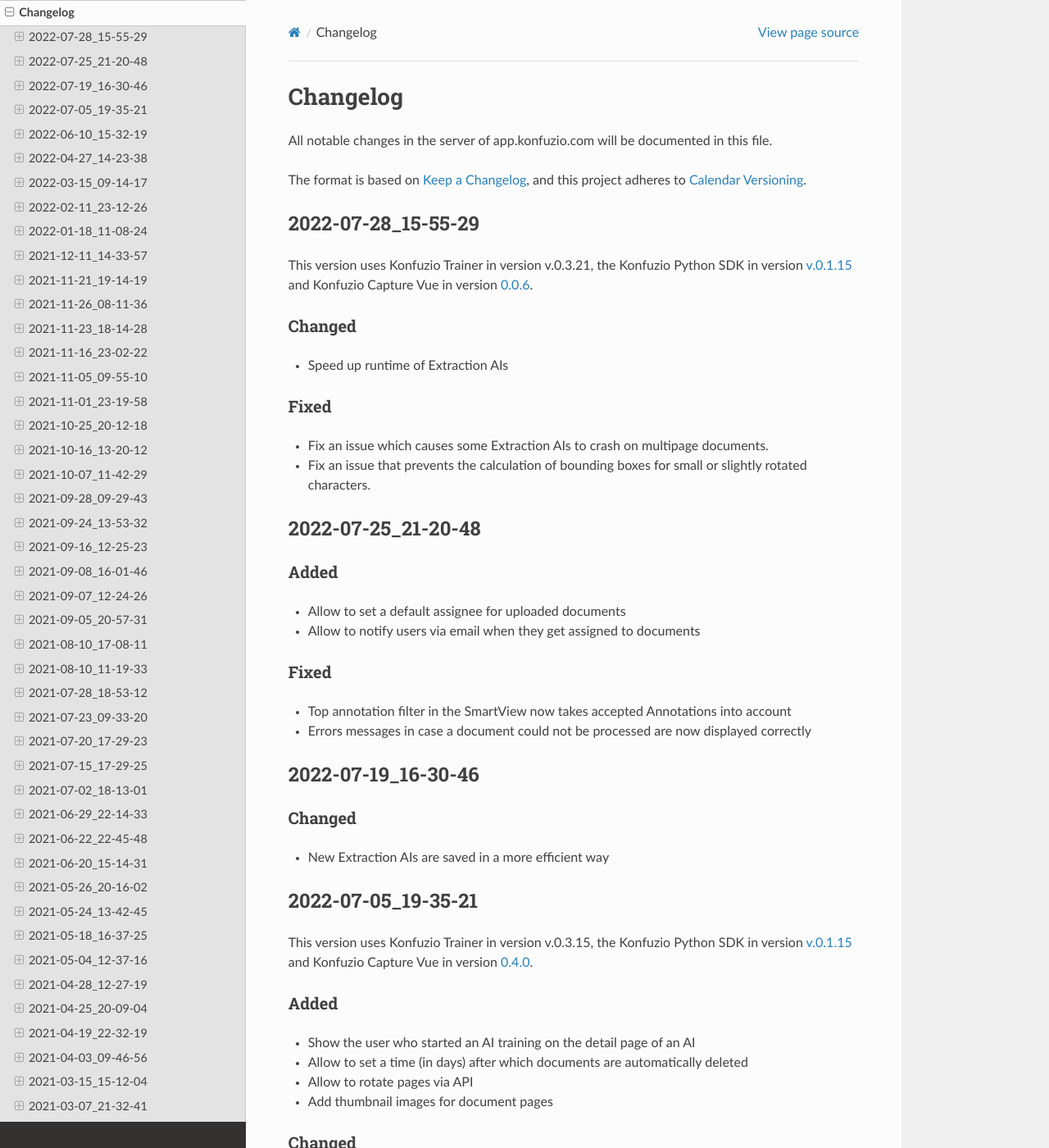
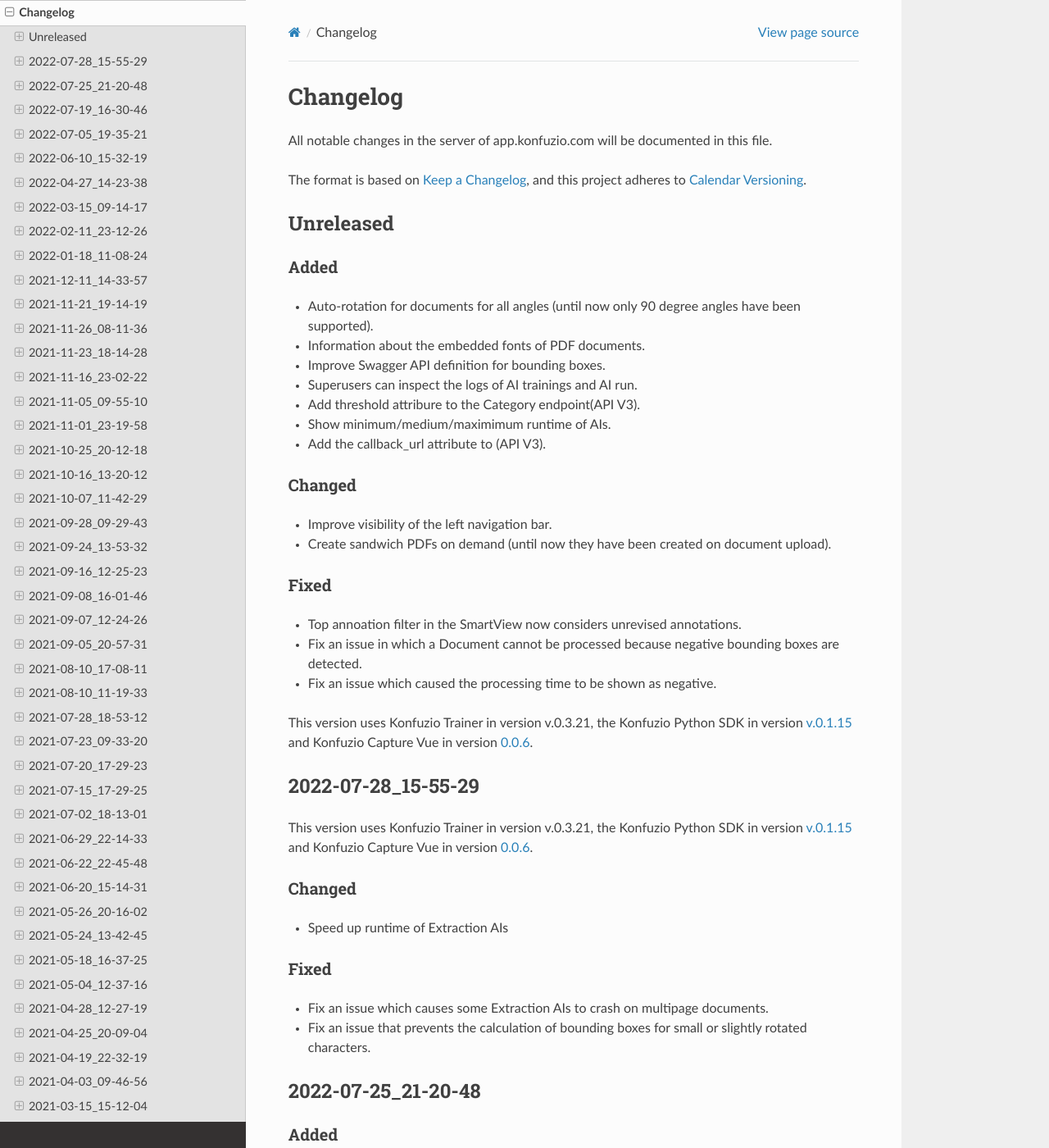
Before and after one commit to konfuzio-ai/konfuzio-sdk, a Sphinx documentation site: the page built from docs/web/changelog_app.md, in a window 1280 px wide and 1400 px high. Shown: the whole window at 82% size. Built offline with Sphinx 7.4.7 and the Read the Docs theme 2.0.0, drawn with Linux system fonts in a browser that asks for light colours.

Commit message:
Update changelog_app.md

```diff
--- a/docs/web/changelog_app.md
+++ b/docs/web/changelog_app.md
@@ -9,6 +9,29 @@
 
 The format is based on [Keep a Changelog](https://keepachangelog.com/en/1.0.0/),
 and this project adheres to [Calendar Versioning](https://calver.org/overview.html).
+
+## Unreleased
+
+### Added
+- Auto-rotation for documents for all angles (until now only 90 degree angles have been supported).
+- Information about the embedded fonts of PDF documents.
+- Improve Swagger API definition for bounding boxes.
+- Superusers can inspect the logs of AI trainings and AI run.
+- Add threshold attribure to the Category endpoint(API V3).
+- Show minimum/medium/maximimum runtime of AIs.
+- Add the callback_url attribute to (API V3).
+
+### Changed
+- Improve visibility of the left navigation bar.
+- Create sandwich PDFs on demand (until now they have been created on document upload).
+
+### Fixed
+- Top annoation filter in the SmartView now considers unrevised annotations.
+- Fix an issue in which a Document cannot be processed because negative bounding boxes are detected.
+- Fix an issue which caused the processing time to be shown as negative.
+
+This version uses Konfuzio Trainer in version v.0.3.21, the Konfuzio Python SDK in version [v.0.1.15](https://dev.konfuzio.com/sdk/changelog.html#v-0-1-15) and Konfuzio Capture Vue in version [0.0.6](https://github.com/konfuzio-ai/konfuzio-capture-vue/releases/).
+
 
 ## 2022-07-28_15-55-29
 
```
